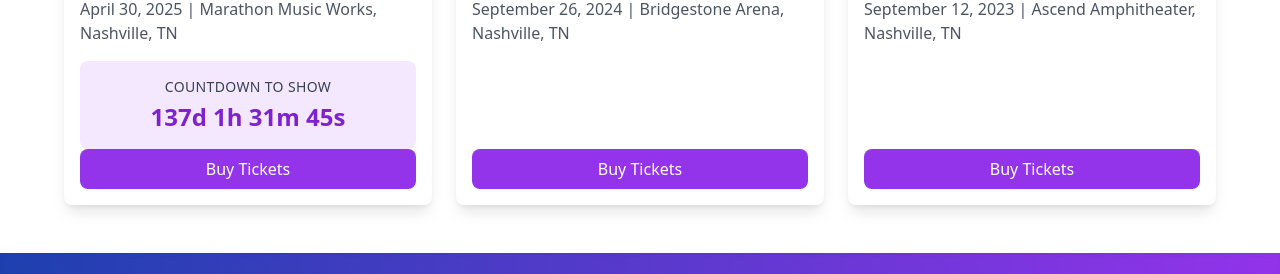
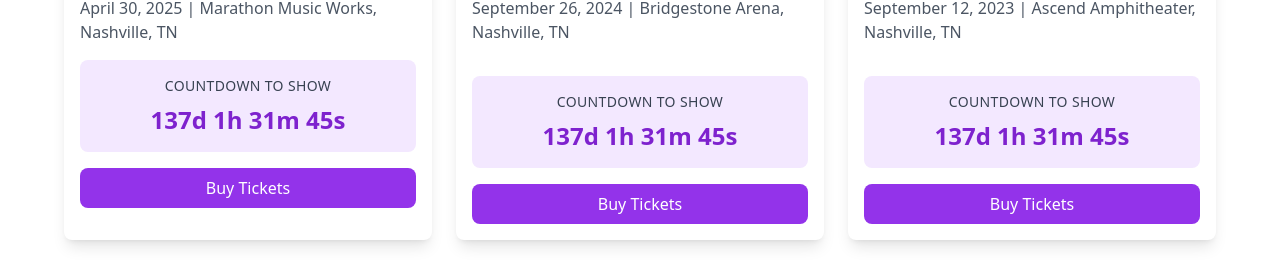
Before and after one commit to collinplank/NotBandsInTown-Frontend, a React (Vite) app: page / in a window 1280 px wide. Shown: the part 623-897 px from the top of the page. Built offline with nearby package versions, Linux system fonts and the light colour scheme.

Commit message:
Fix Countdown on HomePage

```diff
--- a/src/HomePage.jsx
+++ b/src/HomePage.jsx
@@ -83,37 +83,48 @@
             />
             <h3 className="mt-4 text-xl font-semibold text-gray-800">Fontaines D.C.</h3>
             <p className="mt-2 text-gray-600">April 30, 2025 | Marathon Music Works, Nashville, TN</p>
-            <div className="mt-4 p-4 bg-purple-100 rounded-lg flex flex-col items-center">
+            <div className="mt-4 p-4 bg-purple-100 rounded-lg flex flex-col items-center space-y-2">
               <p className="text-sm text-gray-700 uppercase tracking-wide">Countdown to Show</p>
               <p className="text-2xl font-bold text-purple-700 mt-1">{countdown}</p>
             </div>
-
             <a
               href="https://www.ticketweb.com/event/fontaines-dc-usa-tour-2025-marathon-music-works-tickets/13935423?pl=marathonmusicworks&edpPlParam=%3Fpl%3Dmarathonmusicworks"
-              className="mt-auto px-6 py-2 bg-purple-600 text-white rounded-lg hover:bg-purple-700 text-center"
+              className="mt-4 px-6 py-2 bg-purple-600 text-white rounded-lg hover:bg-purple-700 text-center"
             >
               Buy Tickets
             </a>
           </div>
+
           <div className="bg-white p-4 rounded-lg shadow-lg overflow-hidden flex flex-col">
             <img
               className="w-full h-56 object-cover rounded-lg"
               src="https://i.scdn.co/image/ab6761610000e5eb6fc940f2e99875ced9bafed0"
+              alt="Kings of Leon Concert"
             />
             <h3 className="mt-4 text-xl font-semibold text-gray-800">Kings of Leon</h3>
             <p className="mt-2 text-gray-600 mb-4">September 26, 2024 | Bridgestone Arena, Nashville, TN</p>
-            <button className="mt-auto px-6 py-2 bg-purple-600 text-white rounded-lg hover:bg-purple-700">
+            <div className="mt-4 p-4 bg-purple-100 rounded-lg flex flex-col items-center space-y-2">
+              <p className="text-sm text-gray-700 uppercase tracking-wide">Countdown to Show</p>
+              <p className="text-2xl font-bold text-purple-700 mt-1">{countdown}</p>
+            </div>
+            <button className="mt-4 px-6 py-2 bg-purple-600 text-white rounded-lg hover:bg-purple-700">
               Buy Tickets
             </button>
           </div>
+
           <div className="bg-white p-4 rounded-lg shadow-lg overflow-hidden flex flex-col">
             <img
               className="w-full h-56 object-cover rounded-lg"
               src="https://i.scdn.co/image/ab6761610000e5eb7da39dea0a72f581535fb11f"
+              alt="Arctic Monkeys Concert"
             />
             <h3 className="mt-4 text-xl font-semibold text-gray-800">Arctic Monkeys</h3>
             <p className="mt-2 text-gray-600 mb-4">September 12, 2023 | Ascend Amphitheater, Nashville, TN</p>
-            <button className="mt-auto px-6 py-2 bg-purple-600 text-white rounded-lg hover:bg-purple-700">
+            <div className="mt-4 p-4 bg-purple-100 rounded-lg flex flex-col items-center space-y-2">
+              <p className="text-sm text-gray-700 uppercase tracking-wide">Countdown to Show</p>
+              <p className="text-2xl font-bold text-purple-700 mt-1">{countdown}</p>
+            </div>
+            <button className="mt-4 px-6 py-2 bg-purple-600 text-white rounded-lg hover:bg-purple-700">
               Buy Tickets
             </button>
           </div>
```
